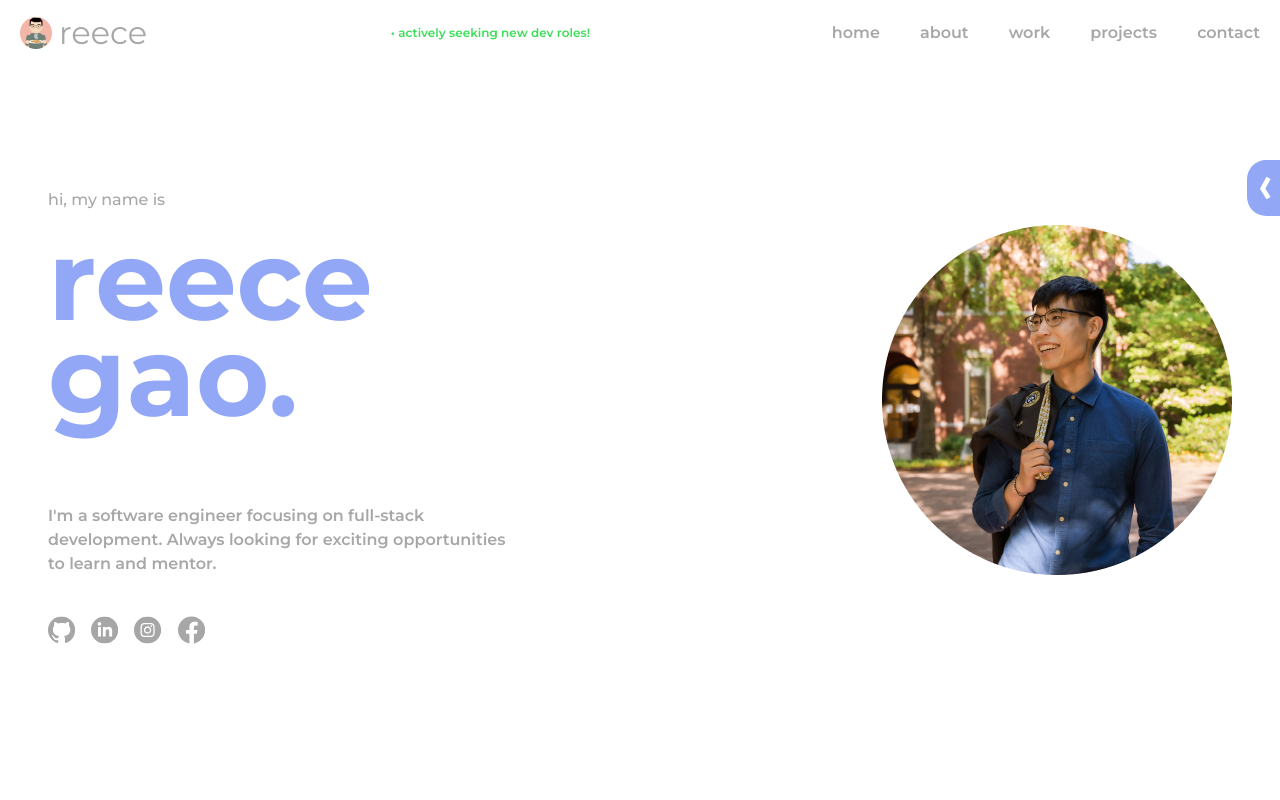
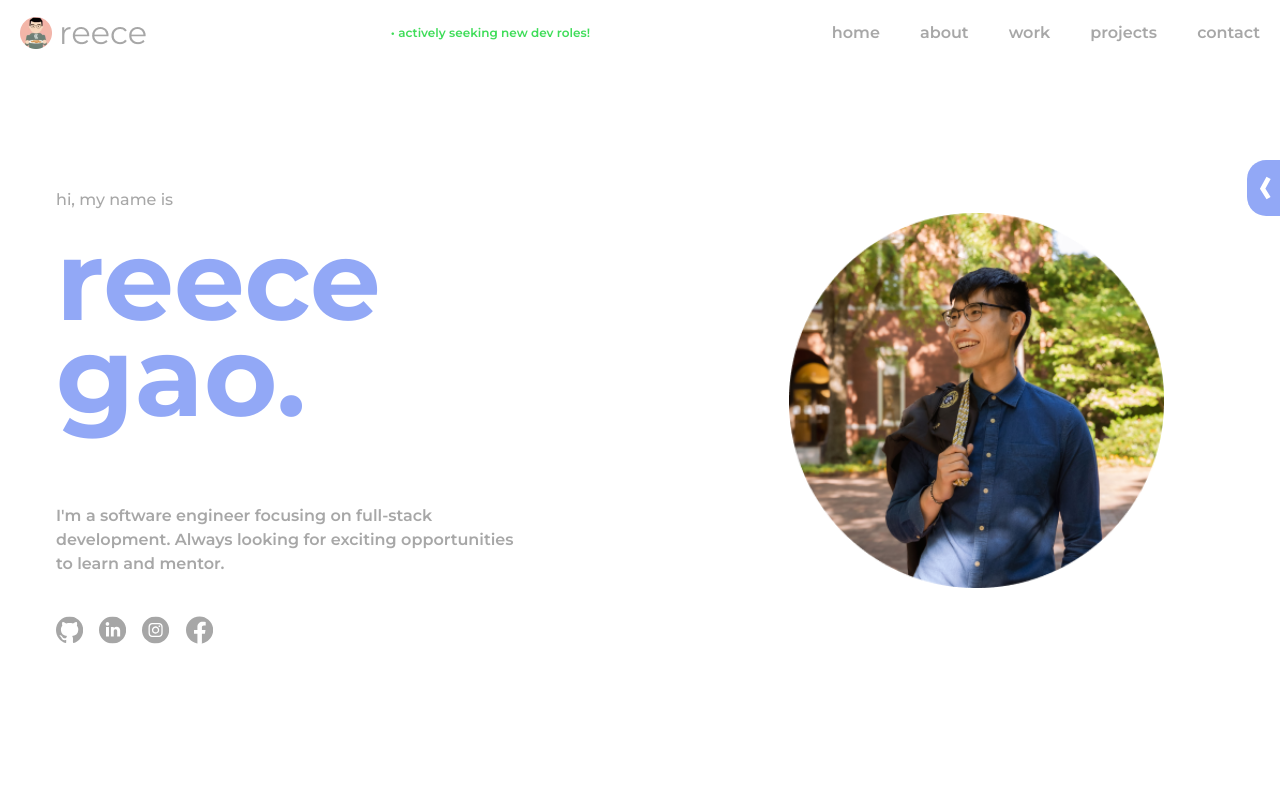
Before and after one commit to ReeceGao/reecegao-website, a website built with Vite: page index.html in a window 1280 px wide. Shown: the top 800 px of the page. Built offline with nearby package versions, Linux system fonts and the light colour scheme.

Commit message:
more intro styling changes

```diff
--- a/style.css
+++ b/style.css
@@ -336,14 +336,15 @@ div.intro-content .socials-list {
     }
 
     .intro-picture {
+        padding-right: 3.75rem;
         display: grid;
         justify-content: right;
         align-content: center;
     }
 
     .intro-picture img {
-        width: 350px;
-        height: 350px;
+        width: 375px;
+        height: 375px;
     }
 
     div.intro-content .socials-list {
@@ -774,7 +775,7 @@ div.intro-content .socials-list {
 @media (width > 32em) {
     .container {
         --max-width: 90rem;
-        --padding: 2.5rem;
+        --padding: 3rem;
 
         width: min(var(--max-width), 100% - (var(--padding) * 2));
         margin-inline: auto;
```
